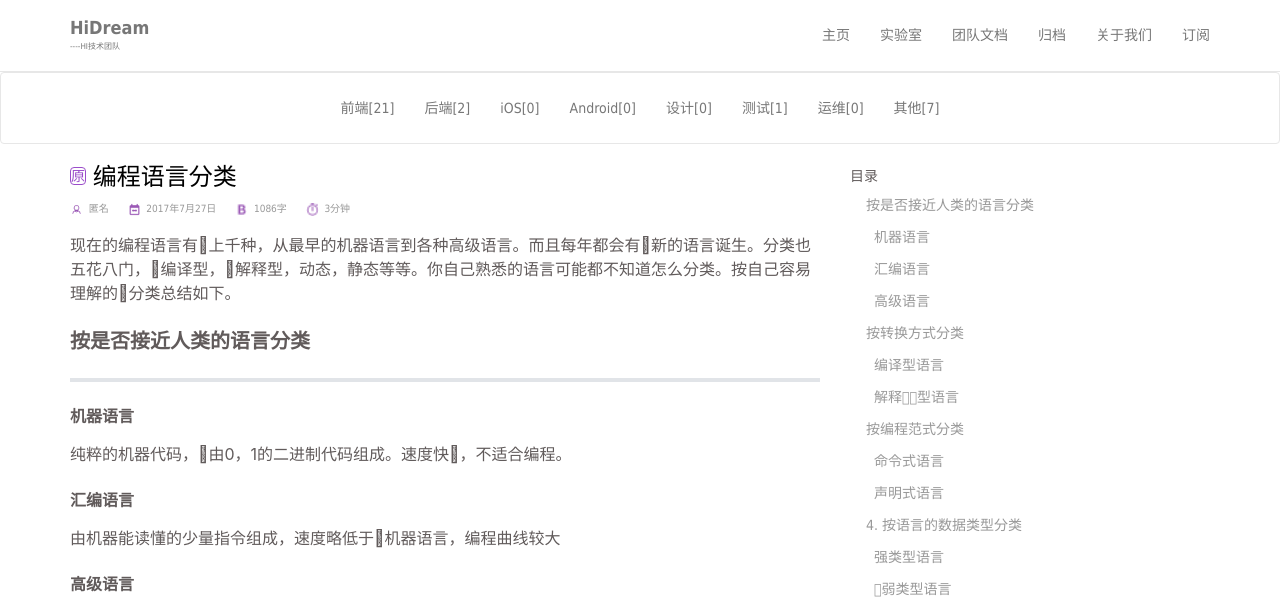
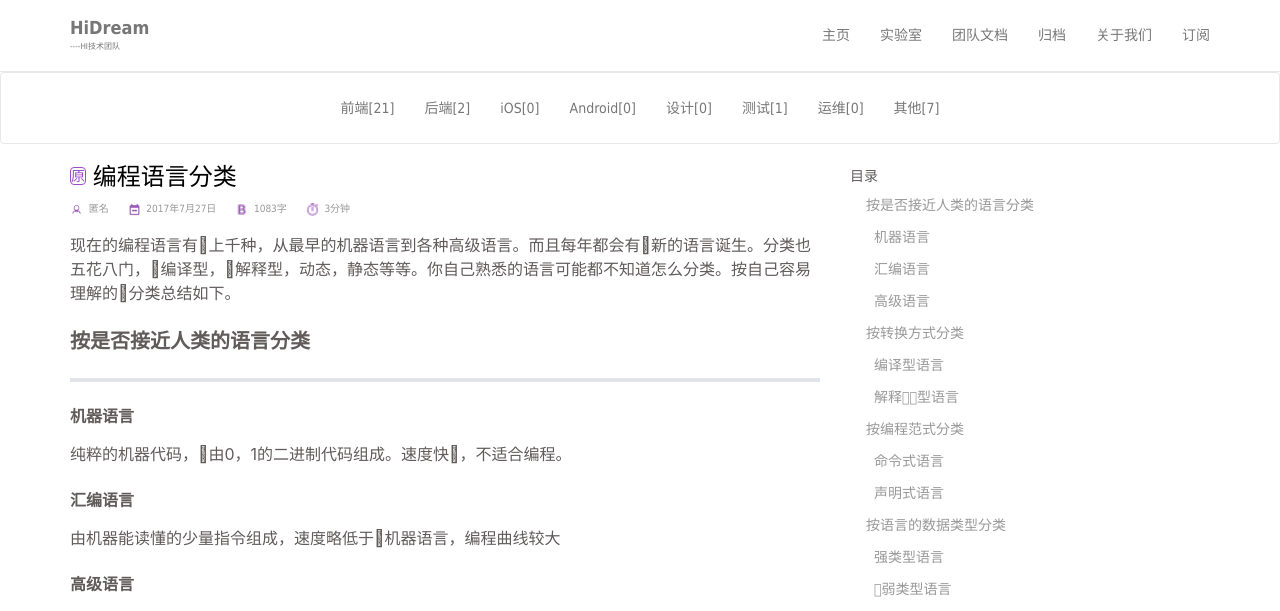
Before and after one commit to DreamHi/DreamHi.github.io, a Jekyll site: the page built from _posts/others/2017-07-27-编程语言分类.md, in a window 1280 px wide and 900 px high. Shown: the top 611 px of the window. Built offline with Jekyll 4.4.1, drawn with Linux system fonts in a browser that asks for light colours; comment, search, counter and statistics services are not loaded; some of the changed text lies outside the part shown.

Commit message:
修改博客格式

```diff
--- a/_posts/others/2017-07-27-编程语言分类.md
+++ b/_posts/others/2017-07-27-编程语言分类.md
@@ -70,7 +70,8 @@
 * 模版语言(XSLT, ...)
 
 
-### 4. 按语言的数据类型分类
+### 按语言的数据类型分类
+-----------------------------
 
 #### 强类型语言
 
```
